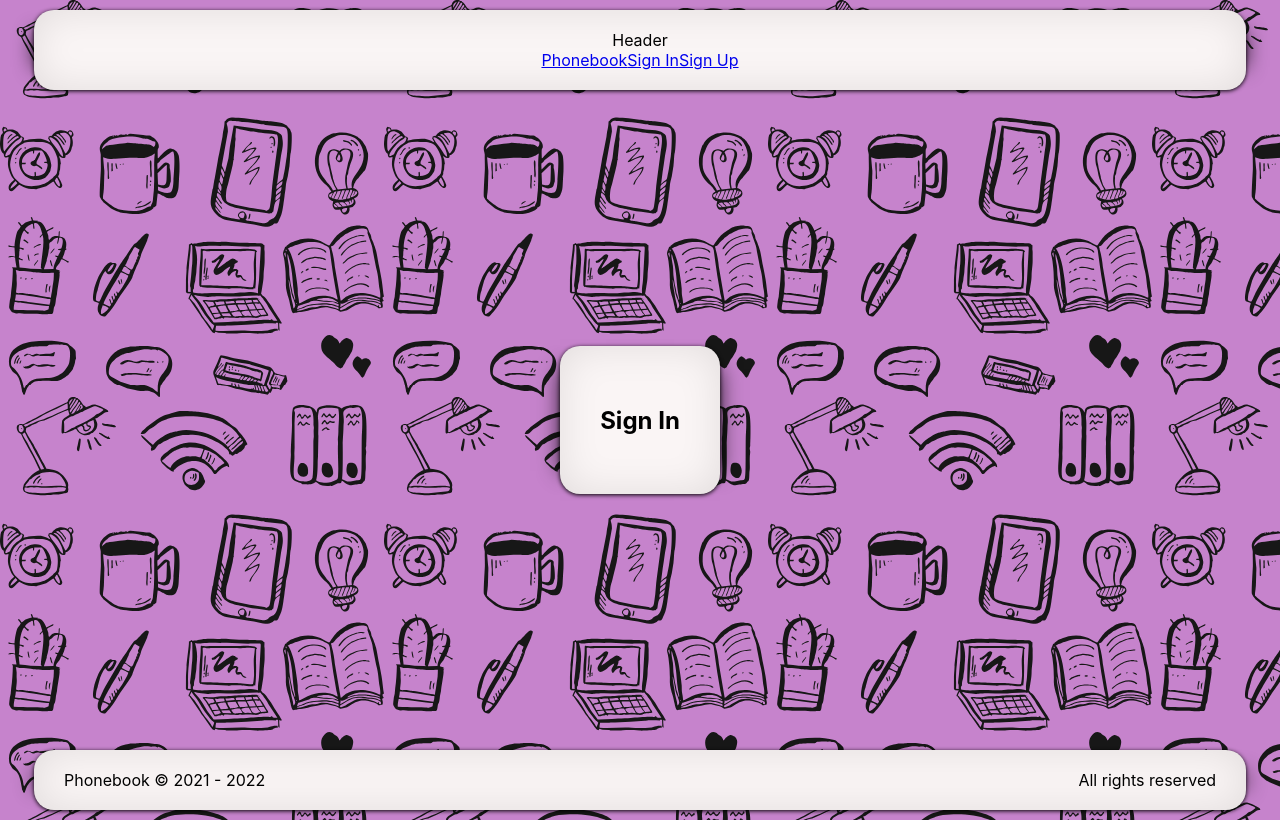
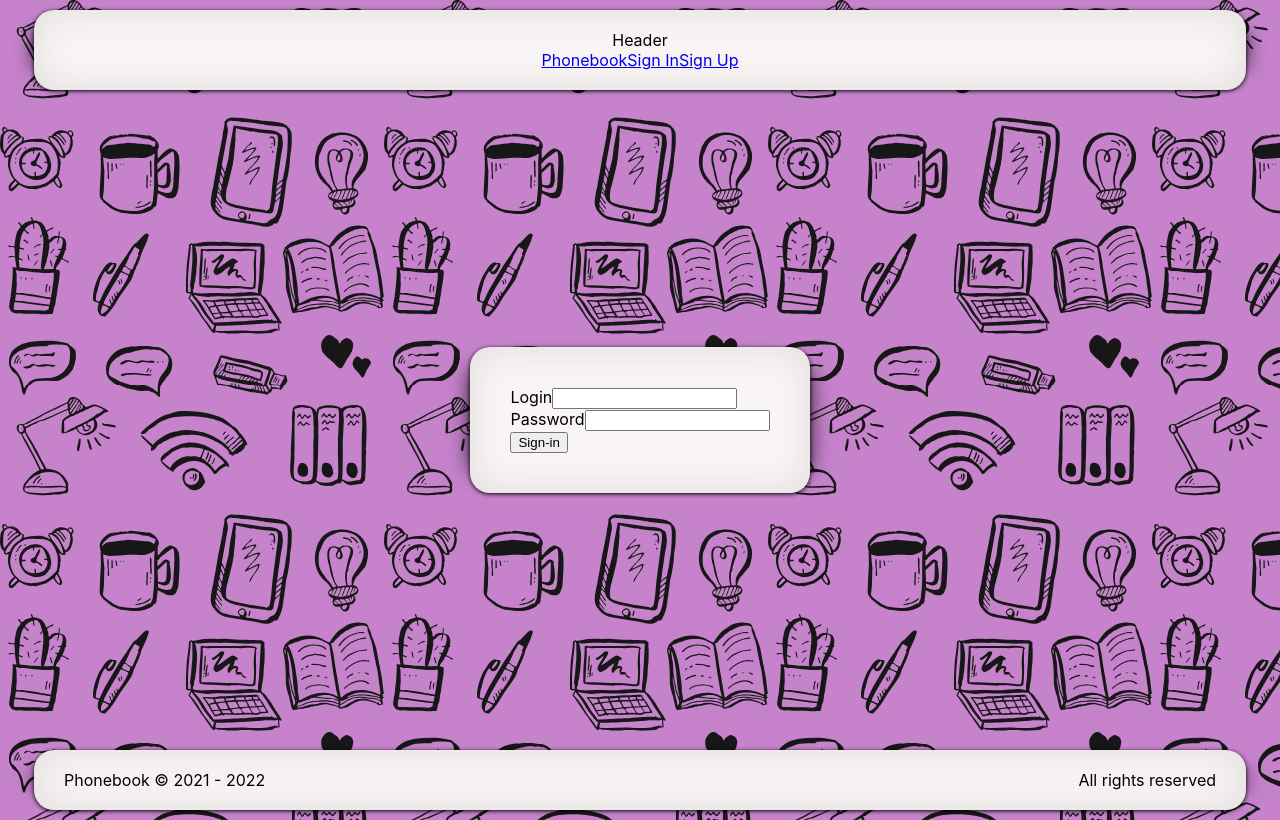
Before and after one commit to Balor1989/goit-react-hw-08-phonebook, a React (Create React App) app: page /signIn in a window 1280 px wide. Built offline with nearby package versions, Linux system fonts and the light colour scheme.

Commit message:
adds login page

```diff
--- a/src/views/SignInPage/SignInPage.jsx
+++ b/src/views/SignInPage/SignInPage.jsx
@@ -1,7 +1,43 @@
+import s from './SignInPage.module.css';
+
+const formSubmit = () => {
+  console.log('submit');
+};
+
 export default function SignInPage() {
   return (
     <section>
-      <h1>Sign In</h1>
+      <form className={s.phonebookForm} onSubmit={formSubmit}>
+        <div className={s.inputBox}>
+          <label className={s.label}>Login</label>
+          <input
+            className={s.input}
+            // value={name}
+            // onChange={handleChange}
+            type="text"
+            name="login"
+            pattern="^[a-zA-Zа-яА-Я]+((['-][a-zA-Zа-яА-Я ])?[a-zA-Zа-яА-Я]*)*$"
+            title="Имя может состоять только из букв, апострофа и тире. Например Adrian,Castelmore, d'Artagnan и т. п."
+            required
+          />
+        </div>
+        <div className={s.inputBox}>
+          <label className={s.label}>Password</label>
+          <input
+            className={s.input}
+            // value={phone}
+            // onChange={handleChange}
+            type="text"
+            name="password"
+            required
+          />
+        </div>
+        <div className={s.buttonBox}>
+          <button className={s.deleteButton} type="submit">
+            Sign-in
+          </button>
+        </div>
+      </form>
     </section>
   );
 }
```
Also changed, not shown: src/views/SignInPage/SignInPage.module.css (added).
